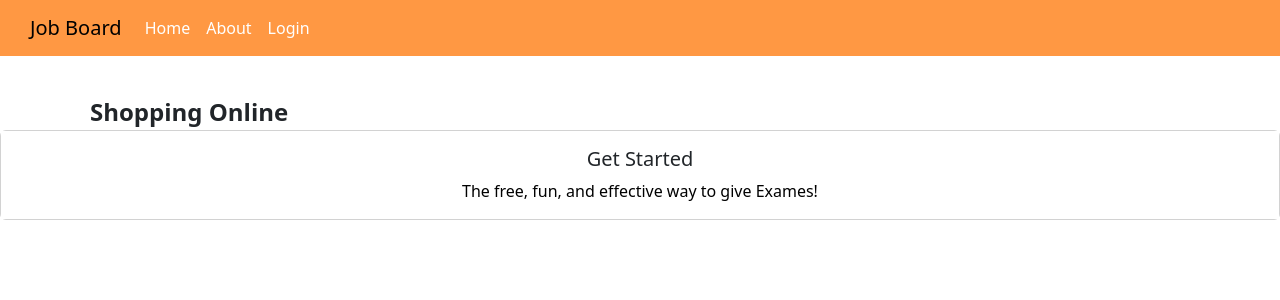
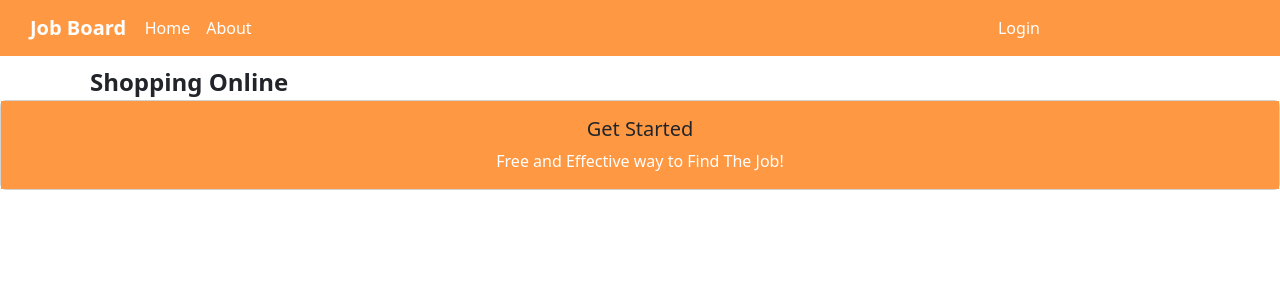
Before and after one commit to ankita-tripathii/job-board, a React (Create React App) app: page / in a window 1280 px wide. Shown: the top 300 px of the page. Built offline with nearby package versions, Linux system fonts and the light colour scheme.

Commit message:
create footer and navbar components

```diff
--- a/src/components/footer/footer.js
+++ b/src/components/footer/footer.js
@@ -1,20 +1,17 @@
 import React from "react";
-// import Row from 'react-bootstrap/Row';
- import Col from 'react-bootstrap/Col';
-// import Container from "react-bootstrap/Container";
+import Col from 'react-bootstrap/Col';
 import styles from "./footer.module.css";
-//import Button from 'react-bootstrap/Button';
 import Card from 'react-bootstrap/Card';
 
 export default function Footer() {
   return (
 
-    <Col>
+    <Col lg={12}>
   	<Card className="text-center">
       <Card.Body className={styles.footerbody} >
-        <Card.Title>Get Started</Card.Title>
-        <Card.Text className={styles.footertext}>
-          The free, fun, and effective way to give Exames!
+        <Card.Title className={styles.titletext}>Get Started</Card.Title>
+        <Card.Text className={styles.bodytext}>
+          Free and Effective way to Find The Job!
         </Card.Text>
       </Card.Body>
     </Card>
--- a/src/components/footer/footer.module.css
+++ b/src/components/footer/footer.module.css
@@ -1,8 +1,13 @@
 
 .footerbody {
-    background-color: white;
+    background-color: #FF9843;
   }
 
-.footertext{
-    color:black;
+.bodytext{
+    color:white;
   }
+
+.titletext{
+    color:white;
+    font-weight: bold;
+  }
--- a/src/components/navbar/navbar.js
+++ b/src/components/navbar/navbar.js
@@ -12,13 +12,18 @@
       <>
          <Navbar expand="lg" className={styles.bgBodyTertiary} sticky="top" >
         <Col lg={1} className={styles.brandstyle}  >
-         <Navbar.Brand href="/">Job Board</Navbar.Brand>
+         <Navbar.Brand href="/" style={{color: 'white'}}>Job Board</Navbar.Brand>
           </Col>
-          <Col lg={1} >
+          <Col lg={8} >
               <Navbar.Toggle aria-controls="basic-navbar-nav" />
              <Nav className="me-auto" >
-              <Nav.Link href="#" style={{color: 'white'}}>Home</Nav.Link>
+              <Nav.Link href="/" style={{color: 'white'}}>Home</Nav.Link>
               <Nav.Link href="#" style={{color: 'white'}}>About</Nav.Link>
+            </Nav>
+          </Col>
+          <Col lg={2} >
+              <Navbar.Toggle aria-controls="basic-navbar-nav" />
+             <Nav className="me-auto" >
               <Nav.Link href="#" style={{color: 'white'}}>Login</Nav.Link>
             </Nav>
           </Col>
--- a/src/components/navbar/navbar.module.css
+++ b/src/components/navbar/navbar.module.css
@@ -1,9 +1,9 @@
 /* Assuming you want to use pixels for margin values */
 .bgBodyTertiary {
-   margin-bottom: 30px;
    background-color: #FF9843;
   }
 
   .brandstyle{
    margin-left:30px;
+   font-weight: bold;
   }
```
